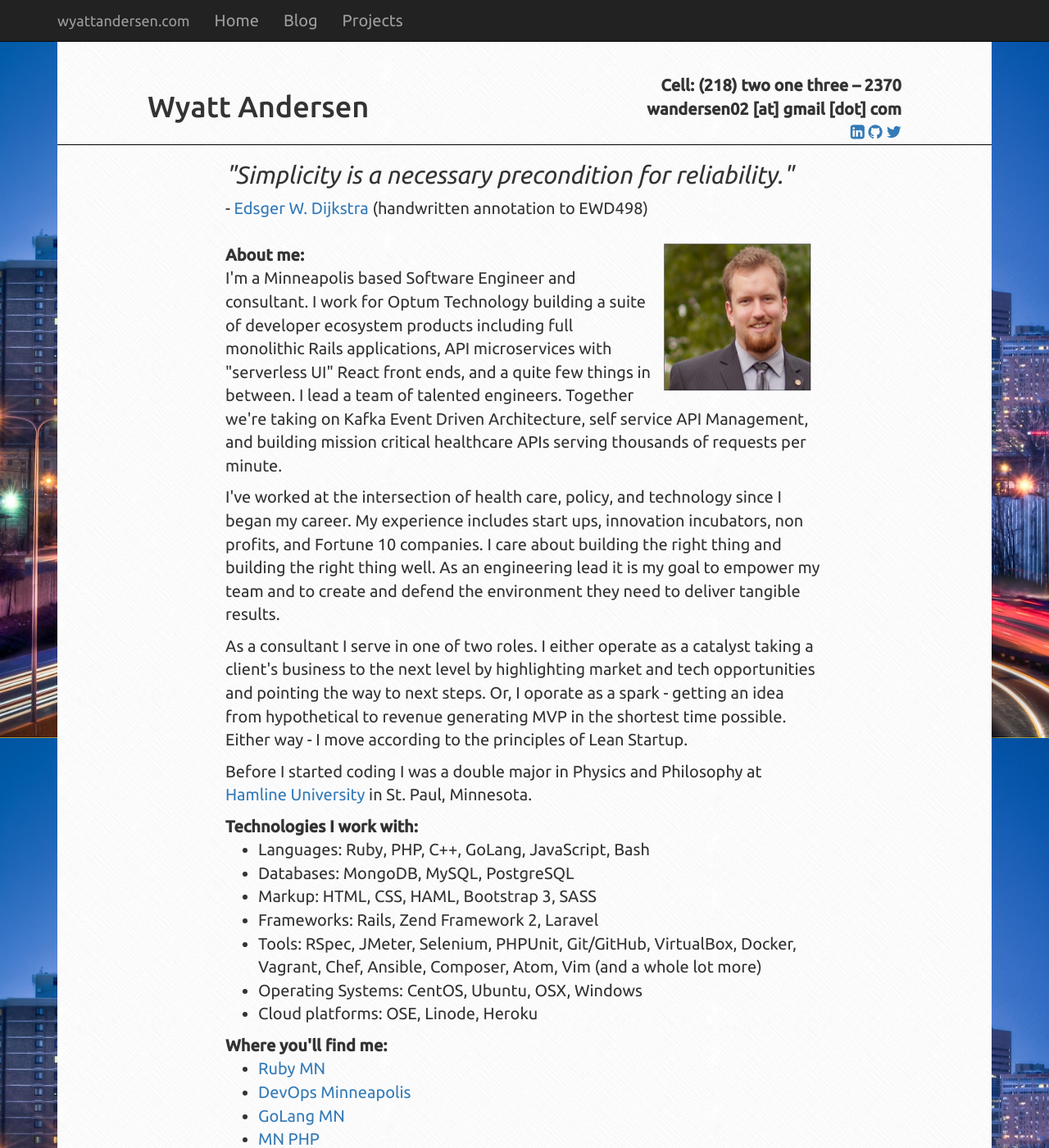
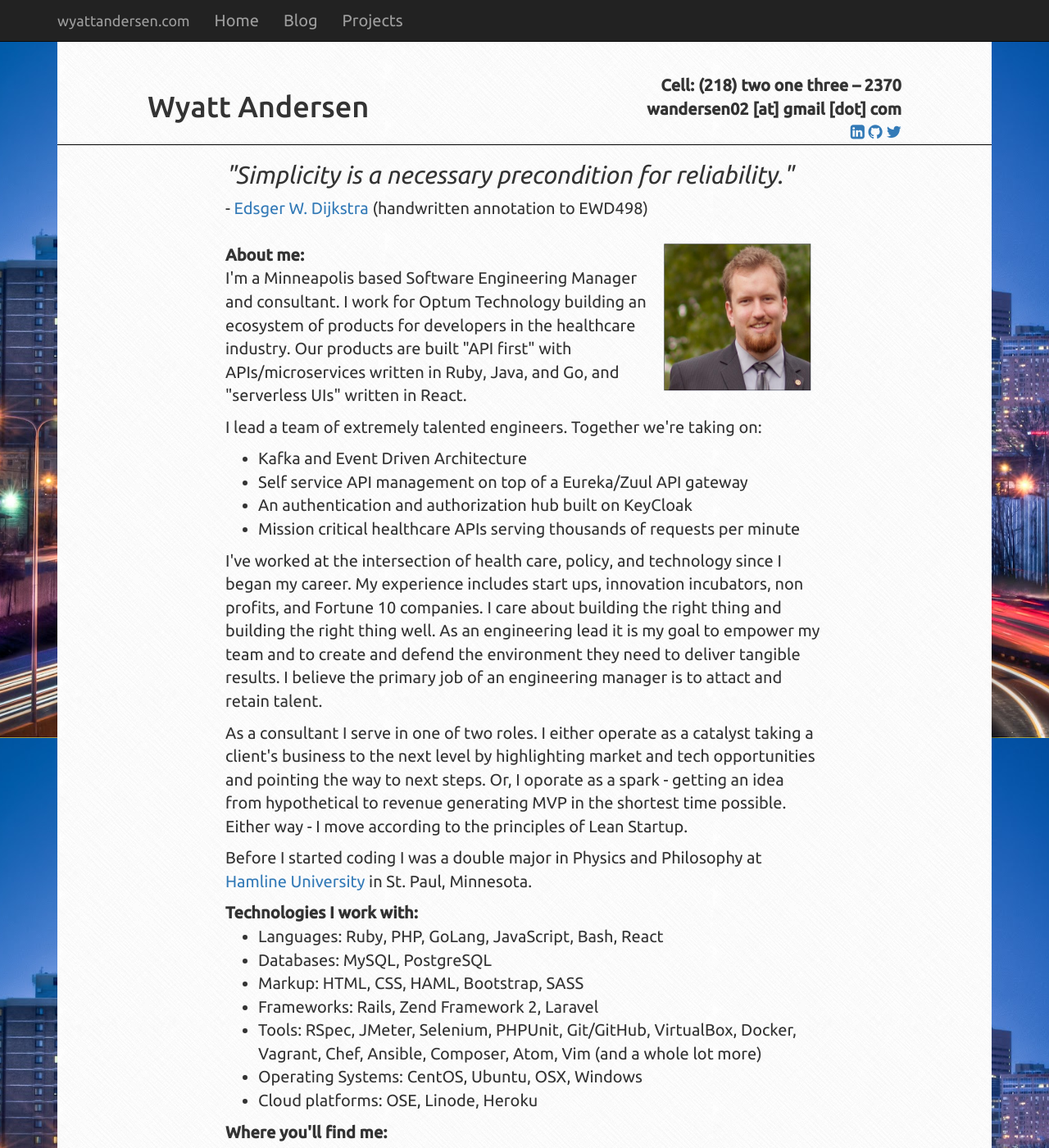
Before and after one commit to lostphilosopher/wyattandersen-jekyll, a Jekyll site: the page built from index.html, in a window 1280 px wide and 1400 px high. Shown: the whole window at 82% size. Built offline with Jekyll 4.4.1, drawn with Linux system fonts in a browser that asks for light colours.

Commit message:
Updating homepage

```diff
--- a/index.html
+++ b/index.html
@@ -28,21 +28,24 @@ header: Home
 		<br />
 		<img src="/assets/headshot.jpg" alt="Wyatt Andersen" class="img-headshot">
 		<strong>About me: </strong>
-		<p>I'm a Minneapolis based Software Engineer and consultant. I work for Optum Technology
-      building a suite of developer ecosystem products including full monolithic Rails applications,
-      API microservices with "serverless UI" React front ends, and a quite few things in between. I lead a
-      team of talented engineers. Together we're taking on Kafka Event Driven Architecture, self service API
-      Management, and building mission critical healthcare APIs serving thousands of requests per minute.
+		<p>I'm a Minneapolis based Software Engineering Manager and consultant. I work for Optum Technology
+      building an ecosystem of products for developers in the healthcare industry. Our products are built "API first" with APIs/microservices written in Ruby, Java, and Go, and "serverless UIs" written in React.
     </p>
+    <p>I lead a team of extremely talented engineers. Together we're taking on:</p>
+    <ul>
+      <li>Kafka and Event Driven Architecture</li>
+      <li>Self service API management on top of a Eureka/Zuul API gateway</li>
+      <li>An authentication and authorization hub built on KeyCloak</li>
+      <li>Mission critical healthcare APIs serving thousands of requests per minute</li>
+    </ul>
     <p> I've worked at the intersection of health care, policy, and technology since I began my career.
       My experience includes start ups, innovation incubators, non profits, and Fortune 10 companies. I care about
       building the right thing and building the right thing well. As an engineering lead it is my goal to empower
-      my team and to create and defend the environment they need to deliver tangible results.
+      my team and to create and defend the environment they need to deliver tangible results. I believe the primary job of an engineering manager is to attact and retain talent.
     </p>
     <p> As a consultant I serve in one of two roles. I either operate as a catalyst taking a client's business to the next level
       by highlighting market and tech opportunities and pointing the way to next steps. Or, I oporate as a spark - getting an
-      idea from hypothetical to revenue generating MVP in the shortest time possible. Either way - I move according to the principles
-      of Lean Startup.
+      idea from hypothetical to revenue generating MVP in the shortest time possible. Either way - I move according to the principles of Lean Startup.
     </p>
 		<p>
 		  Before I started coding I was a double major in Physics and Philosophy
@@ -50,9 +53,9 @@ header: Home
 		</p>
 		<strong>Technologies I work with:</strong>
 		<ul>
-		  <li>Languages: Ruby, PHP, C++, GoLang, JavaScript, Bash</li>
-		  <li>Databases: MongoDB, MySQL, PostgreSQL</li>
-		  <li>Markup: HTML, CSS, HAML, Bootstrap 3, SASS</li>
+		  <li>Languages: Ruby, PHP, GoLang, JavaScript, Bash, React</li>
+		  <li>Databases: MySQL, PostgreSQL</li>
+		  <li>Markup: HTML, CSS, HAML, Bootstrap, SASS</li>
 		  <li>Frameworks: Rails, Zend Framework 2, Laravel</li>
 		  <li>Tools: RSpec, JMeter, Selenium, PHPUnit, Git/GitHub, VirtualBox, Docker, Vagrant, Chef, Ansible, Composer, Atom, Vim (and a whole lot more)</li>
 		  <li>Operating Systems: CentOS, Ubuntu, OSX, Windows</li>
```
Lines whose indentation alone changed are shown as unchanged.
